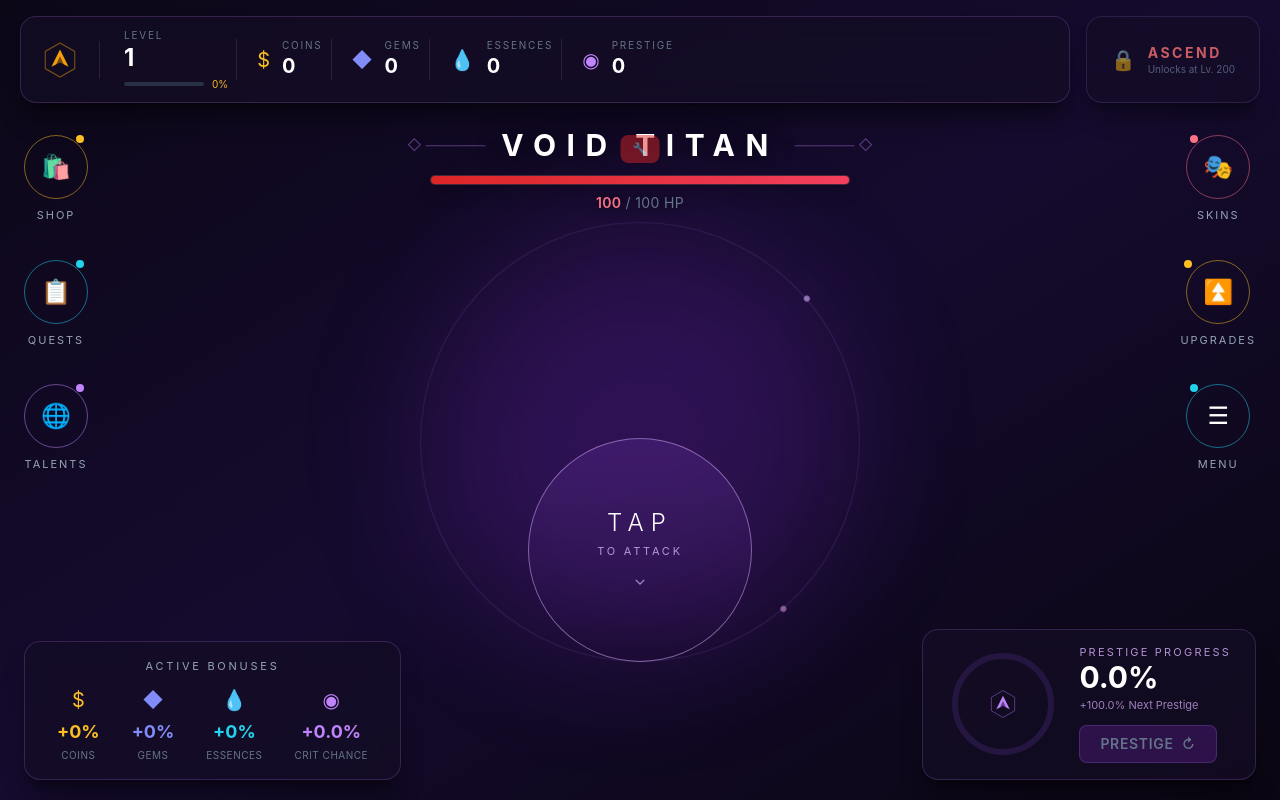
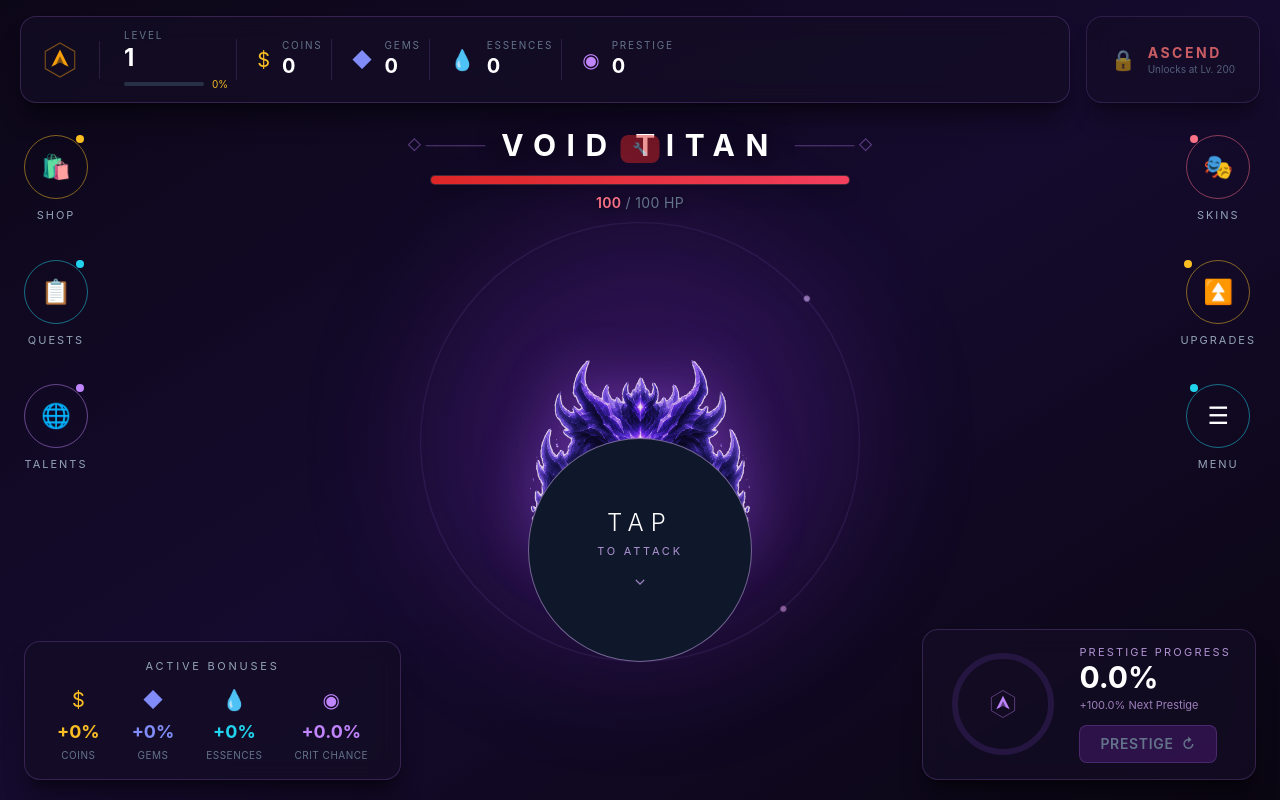
Before and after one commit to Li-au/Apex, a React (Vite) app: page / in a window 1280 px wide. Built offline with nearby package versions, Linux system fonts and the light colour scheme.

Commit message:
remettre le titan en fond + bouton opaque

```diff
--- a/src/components/GameScreenMockup.jsx
+++ b/src/components/GameScreenMockup.jsx
@@ -275,10 +275,15 @@ export default function GameScreenMockup() {
             <span className="absolute top-1/2 -right-1 -translate-y-1/2 w-1.5 h-1.5 rounded-full bg-fuchsia-300/50" />
           </div>
 
+          {/* Titan (behind the UI), bottom arc seated on the TAP button */}
+          <div className="absolute left-1/2 -translate-x-1/2 bottom-[80px] pointer-events-none">
+            <BossArt src={bossImgUrl} emoji={boss.emoji} width={700} />
+          </div>
+
           {/* Tap button (above the titan, at the bottom of the ring) */}
           <button
             onClick={handleTap}
-            className="absolute left-1/2 -translate-x-1/2 bottom-0 w-56 h-56 rounded-full border border-purple-300/50 bg-gradient-to-b from-purple-500/15 to-transparent backdrop-blur-[1px] flex items-center justify-center transition-transform duration-100 hover:scale-105 active:scale-95 hover:border-purple-200/70 z-10"
+            className="absolute left-1/2 -translate-x-1/2 bottom-0 w-56 h-56 rounded-full border border-purple-300/50 bg-slate-900 flex items-center justify-center transition-transform duration-100 hover:scale-105 active:scale-95 hover:border-purple-200/70 z-10"
           >
             <div className="text-center">
               <div className="text-2xl font-light tracking-[0.3em] text-white">TAP</div>
```
